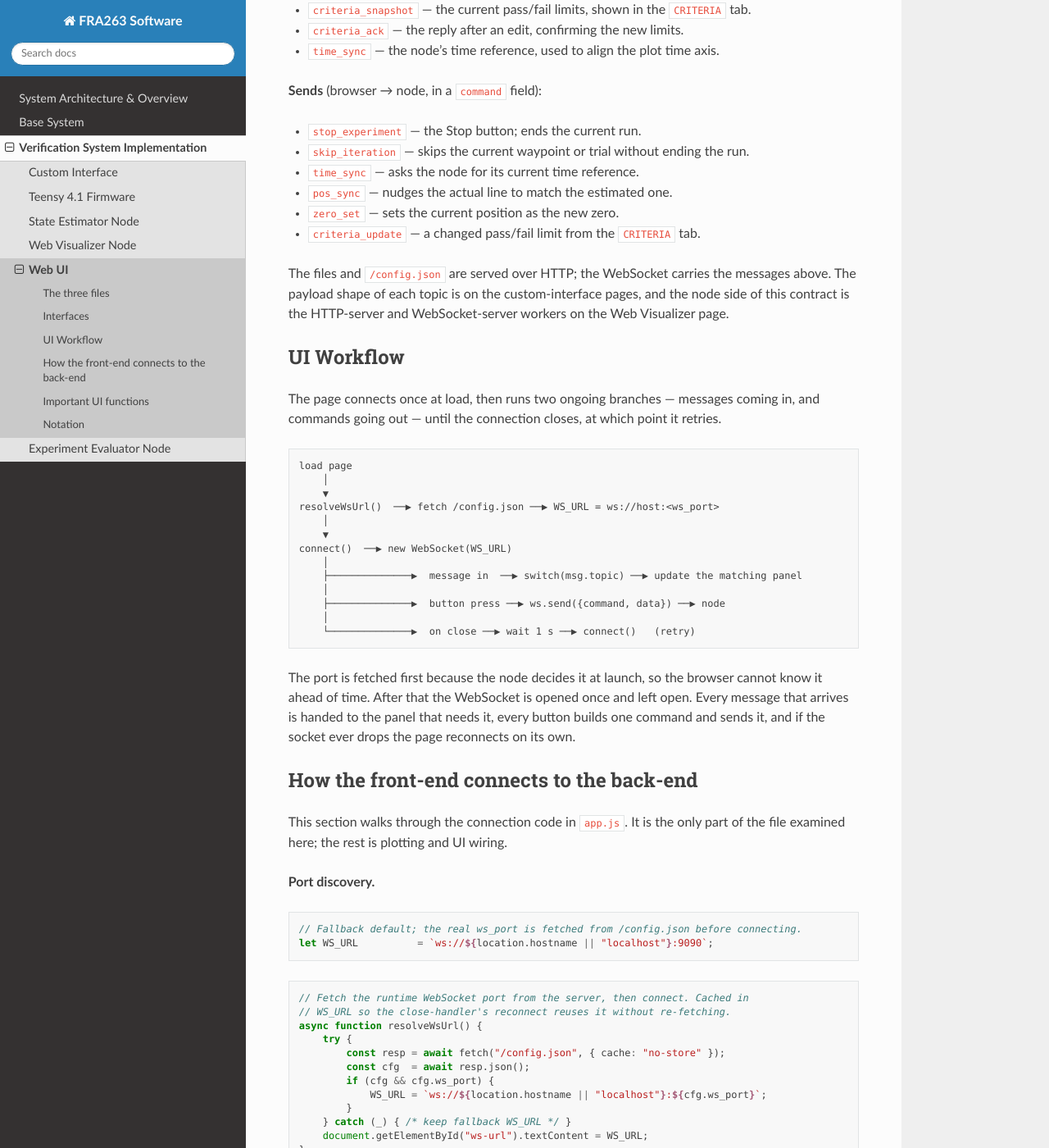
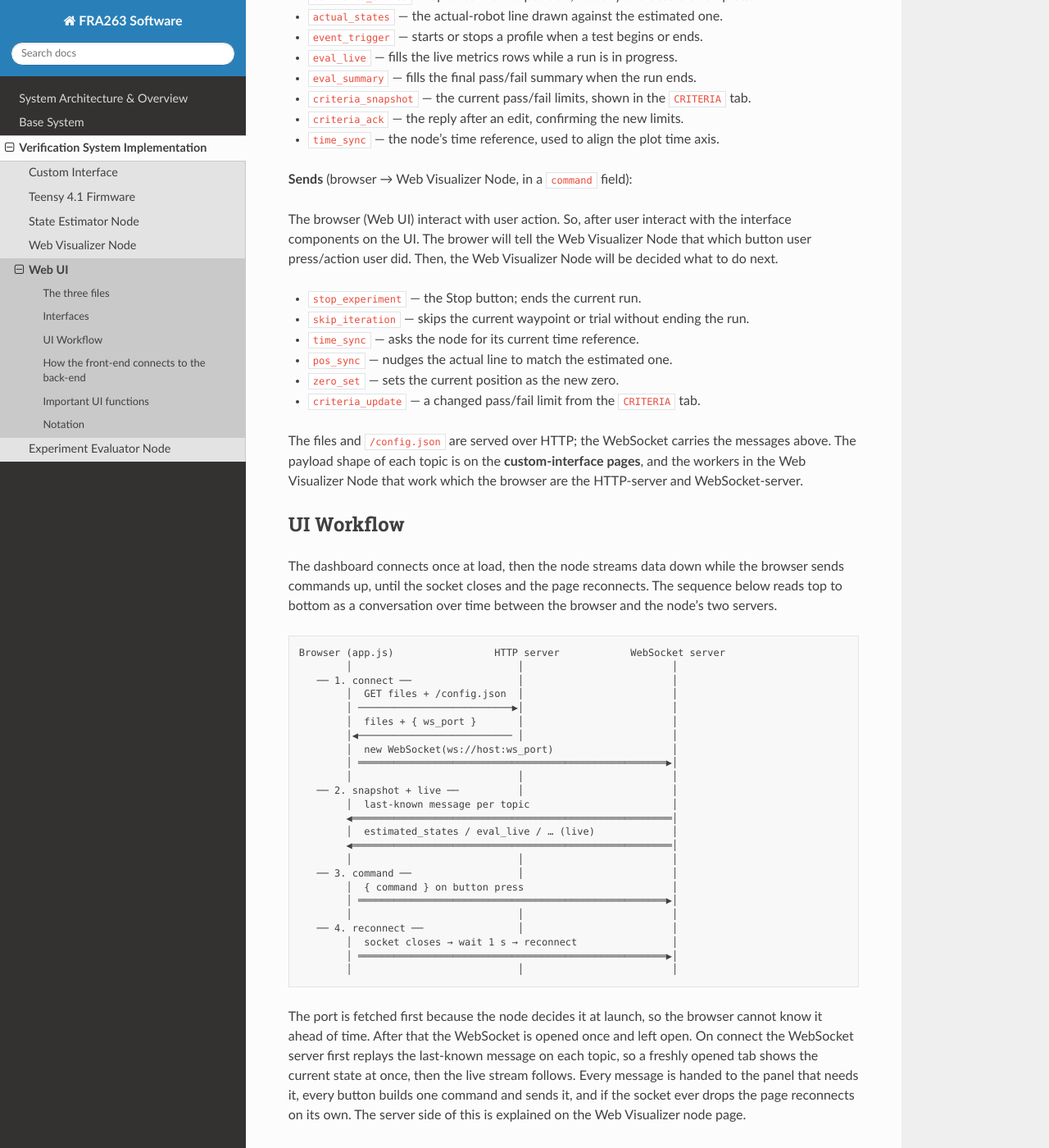
Before and after one commit to Lattawat/FRA263-Demo_Software, a Sphinx documentation site: the page built from docs/source/web_ui.rst, in a window 1280 px wide and 1400 px high, scrolled down 1159 px. Shown: the whole window at 82% size. Built offline with Sphinx 7.4.7 and the Read the Docs theme 3.1.0, drawn with Linux system fonts in a browser that asks for light colours; pages that are not in the unit, such as notebooks, are missing from menus; some of the changed text lies outside the part shown.

Commit message:
update doc

```diff
--- a/docs/source/web_ui.rst
+++ b/docs/source/web_ui.rst
@@ -12,7 +12,7 @@
 
 .. code-block:: text
 
-                 ┌───────────────────────────────┐                     ┌──────────────────┐
+                 ┌────────────────────────────────┐                     ┌──────────────────┐
                  │  Browser                       │   HTTP GET          │  web_visualizer  │
                  │  index.html + app.js + style   │◀───(files +─────────│  node            │
                  │                                │     /config.json)   │                  │
@@ -20,7 +20,7 @@
                  │                                │   WebSocket         │  WebSocket server│
                  │                                │◀───topics down──────│                  │
                  │                                │────commands up─────▶│                  │
-                 └───────────────────────────────┘                     └──────────────────┘
+                 └────────────────────────────────┘                     └──────────────────┘
 
 There are two channels. HTTP serves the three files and a small ``/config.json`` once, at
 load. The WebSocket then stays open for the whole session: the node pushes topics down to the
@@ -29,14 +29,13 @@
 The three files
 ---------------
 
-- ``index.html`` — the page skeleton: the header controls, the left live panel, the right
-  ``PROFILE`` / ``ZOOM`` / ``CRITERIA`` tabs, and the footer. It also loads the **uPlot**
-  plotting library from a CDN, plus ``style.css`` and ``app.js``. Without it there are no
-  elements for the code to fill.
+- ``index.html`` — the page skeleton: the header controls, the left and right panel, the tabs,
+    and the footer. It also loads the **uPlot** plotting library from a CDN, plus ``style.css``
+    and ``app.js``. Without it there are no elements for the code to fill.
 - ``app.js`` — all of the behaviour. It opens the WebSocket, receives the topics and draws
-  them, and sends the button commands back. It is the only file with logic.
+    them, and sends the button commands back. It is the only file with logic.
 - ``style.css`` — appearance and layout only: panels, tabs, plot sizing, colours. It has no
-  logic, and nothing in it talks to the back-end.
+    logic, and nothing in it talks to the back-end.
 
 Interfaces
 ----------
@@ -44,7 +43,9 @@
 The browser has no ROS topics of its own. Its interface is the WebSocket contract with the
 ``web_visualizer`` node — the messages it **receives** and the commands it **sends**.
 
-**Receives** (node → browser, routed by ``msg.topic``):
+**Receives** (Web Visualizer Node → browser, routed by ``msg.topic``):
+
+The browser (Web UI) receives the data for the visualization purpose as follows:
 
 - ``estimated_states`` — updates the live position, velocity and acceleration plots.
 - ``actual_states`` — the actual-robot line drawn against the estimated one.
@@ -55,7 +56,11 @@
 - ``criteria_ack`` — the reply after an edit, confirming the new limits.
 - ``time_sync`` — the node's time reference, used to align the plot time axis.
 
-**Sends** (browser → node, in a ``command`` field):
+**Sends** (browser → Web Visualizer Node, in a ``command`` field):
+
+The browser (Web UI) interact with user action. So, after user interact with the interface components on
+the UI. The brower will tell the Web Visualizer Node that which button user press/action user did.
+Then, the Web Visualizer Node will be decided what to do next.
 
 - ``stop_experiment`` — the Stop button; ends the current run.
 - ``skip_iteration`` — skips the current waypoint or trial without ending the run.
@@ -65,37 +70,51 @@
 - ``criteria_update`` — a changed pass/fail limit from the ``CRITERIA`` tab.
 
 The files and ``/config.json`` are served over HTTP; the WebSocket carries the messages
-above. The payload shape of each topic is on the custom-interface pages, and the node side of
-this contract is the HTTP-server and WebSocket-server workers on the Web Visualizer page.
+above. The payload shape of each topic is on the **custom-interface pages**, and the workers in the
+Web Visualizer Node that work which the browser are the HTTP-server and WebSocket-server.
 
 UI Workflow
 -----------
 
 .. The flow chart of the connection lifecycle
 
-The page connects once at load, then runs two ongoing branches — messages coming in, and
-commands going out — until the connection closes, at which point it retries.
+The dashboard connects once at load, then the node streams data down while the browser sends
+commands up, until the socket closes and the page reconnects. The sequence below reads top to
+bottom as a conversation over time between the browser and the node's two servers.
 
 .. code-block:: text
 
-   load page
-       │
-       ▼
-   resolveWsUrl()  ──▶ fetch /config.json ──▶ WS_URL = ws://host:<ws_port>
-       │
-       ▼
-   connect()  ──▶ new WebSocket(WS_URL)
-       │
-       ├──────────────▶  message in  ──▶ switch(msg.topic) ──▶ update the matching panel
-       │
-       ├──────────────▶  button press ──▶ ws.send({command, data}) ──▶ node
-       │
-       └──────────────▶  on close ──▶ wait 1 s ──▶ connect()   (retry)
+   Browser (app.js)                 HTTP server            WebSocket server
+           │                            │                         │
+      ── 1. connect ──                  │                         │
+           │  GET files + /config.json  │                         │
+           │ ──────────────────────────▶│                         │
+           │  files + { ws_port }       │                         │
+           │◀────────────────────────── │                         │
+           │  new WebSocket(ws://host:ws_port)                    │
+           │ ════════════════════════════════════════════════════▶│
+           │                            │                         │
+      ── 2. snapshot + live ──          │                         │
+           │  last-known message per topic                        │
+           ◀══════════════════════════════════════════════════════│
+           │  estimated_states / eval_live / … (live)             │
+           ◀══════════════════════════════════════════════════════│
+           │                            │                         │
+      ── 3. command ──                  │                         │
+           │  { command } on button press                         │
+           │ ════════════════════════════════════════════════════▶│
+           │                            │                         │
+      ── 4. reconnect ──                │                         │
+           │  socket closes → wait 1 s → reconnect                │
+           │ ════════════════════════════════════════════════════▶│
+           │                            │                         │
 
 The port is fetched first because the node decides it at launch, so the browser cannot know it
-ahead of time. After that the WebSocket is opened once and left open. Every message that
-arrives is handed to the panel that needs it, every button builds one command and sends it,
-and if the socket ever drops the page reconnects on its own.
+ahead of time. After that the WebSocket is opened once and left open. On connect the WebSocket
+server first replays the last-known message on each topic, so a freshly opened tab shows the
+current state at once, then the live stream follows. Every message is handed to the panel that
+needs it, every button builds one command and sends it, and if the socket ever drops the page
+reconnects on its own. The server side of this is explained on the Web Visualizer node page.
 
 How the front-end connects to the back-end
 -------------------------------------------
@@ -202,20 +221,53 @@
 Important UI functions
 ----------------------
 
-The parts of the dashboard and what each is for.
+The parts of the dashboard and what each is for. Every function named below lives in
+``app.js``; a ``→`` shows the order the functions run.
 
 - **Live panel** — rolling plots of position, velocity and acceleration, estimated against
   actual. It runs the whole time the page is open.
+  *In code:* ``pushLive`` (appends each estimated states sample to the rolling buffers) and
+  ``onActualStates`` (stores the latest actual states sample) → ``redraw`` (the 30 Hz draw loop
+  that repaints every plot).
 - **PROFILE tab** — opens when a test starts. It shows the run's own plots (estimated against
   target), the live metrics while it runs, and the pass/fail summary when it ends.
+  *In code:* ``onEventTrigger`` (reacts to an event trigger) → ``startExperiment`` (labels the
+  run, clears the eval panel) → ``startProfile`` (opens the tab, starts collecting the run's
+  data); ``onEvalLive`` (receives the live metrics) → ``renderMetrics`` (draws the live metrics
+  rows); ``onEvalSummary`` (receives the summary) → ``renderSummary`` (draws the pass/fail
+  summary).
 - **ZOOM tab** — press Crop, then drag a time range on the live plots to inspect it closely.
+  *In code:* ``enterCropMode`` (arms crop mode on the live plots) → ``updateSelectionRects``
+  (draws the drag selection box) → ``applyZoom`` (copies the selected time range into the zoom
+  plots).
 - **CRITERIA tab** — shows the current pass/fail limits and lets you edit them live. An edit
   is sent as a ``criteria_update`` command.
-- **Header** — Time Sync aligns the time axis with the node, Pos Sync lines the actual plot up
-  with the estimated one, and Zero sets the current position as zero.
-- **Toolbar and footer** — Auto follows the newest data, Stop ends the run, Save CSV exports
-  the current data, Skip Iteration skips one step, Clear empties the plots, Pause freezes them,
-  Crop starts a zoom selection, and the unit toggle switches between radians and degrees.
+  *In code:* ``onCriteriaSnapshot`` (builds the criteria input rows) → an edit sends
+  ``criteria_update`` (the changed limit) → ``onCriteriaAck`` (handles the reply) →
+  ``flashCriteriaInput`` (flashes the field ok or failed).
+- **Header** — three buttons, each a click handler that sends one command:
+
+  - **Time Sync** — ``btn-time-sync`` (sends the ``time_sync`` command; the reply sets
+    ``state.timeRef``, the plot time reference).
+  - **Pos Sync** — ``btn-pos-sync`` (sends the ``pos_sync`` command to line the actual plot up
+    with the estimated one).
+  - **Zero** — ``btn-zero`` (sends the ``zero_set`` command to set the current position as zero).
+
+- **Toolbar and footer** — the run and plot controls:
+
+  - **Auto** — ``btn-auto`` (toggles ``state.trackEvents`` — whether an event trigger opens a
+    profile).
+  - **Stop** — ``btn-stop`` (sends the ``stop_experiment`` command, else ``stopProfile`` when
+    offline).
+  - **Save CSV** — ``btn-save-csv`` → ``buildCSV`` (builds the CSV text) → ``saveCSV`` (writes
+    the file); ``updateSaveCsvBtn`` enables the button when there is data.
+  - **Skip Iteration** — ``btn-skip-iteration`` (sends the ``skip_iteration`` command);
+    ``updateSkipBtn`` shows it only for the multi-iteration tests.
+  - **Clear** — ``btn-clear`` (empties the data buffers) → ``redraw``.
+  - **Pause** — ``btn-pause`` (toggles ``state.paused``, which freezes the draw loop).
+  - **Crop** — ``btn-crop`` → ``enterCropMode`` / ``exitCropMode`` (arm / disarm crop mode).
+  - **Unit toggle** — ``btn-unit-live`` / ``btn-unit-profile`` → ``updatePosLabels`` (relabels
+    the position axis in radians or degrees).
 
 Notation
 --------
```
